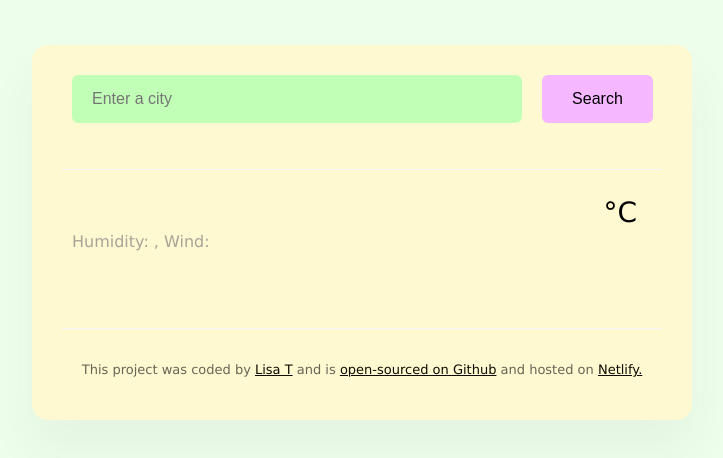
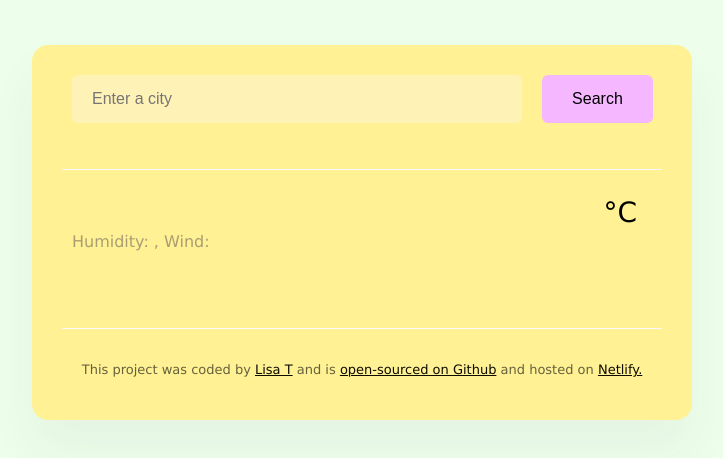
Before and after one commit to lisamelina24/Weather-App3, a plain HTML site: page index.html in a window 1280 px wide. Shown: the whole page, without its empty margins (278-1001 px from the left). Drawn offline with nearby package versions, Linux system fonts and the light colour scheme; no server answers.

Commit message:
Color Update

```diff
--- a/src/index.css
+++ b/src/index.css
@@ -5,7 +5,7 @@ body {
 }
 
 .weather-app {
-  background: #fff9d2;
+  background: #fff194;
   max-width: 600px;
   margin: 45px auto;
   box-shadow: 0 30px 50px rgba(65, 50, 100, 0.05);
@@ -14,7 +14,7 @@ body {
 }
 
 .search-form-input {
-  background-color: #c1ffb7;
+  background-color: #fff2b7;
   border: none;
   border-radius: 6px;
   width: 75%;
@@ -126,7 +126,7 @@ main {
 }
 
 .weather-forecast-temperature {
-  padding: 0 5px;
+  padding: 0 0px;
   text-align: center;
 }
 
```
